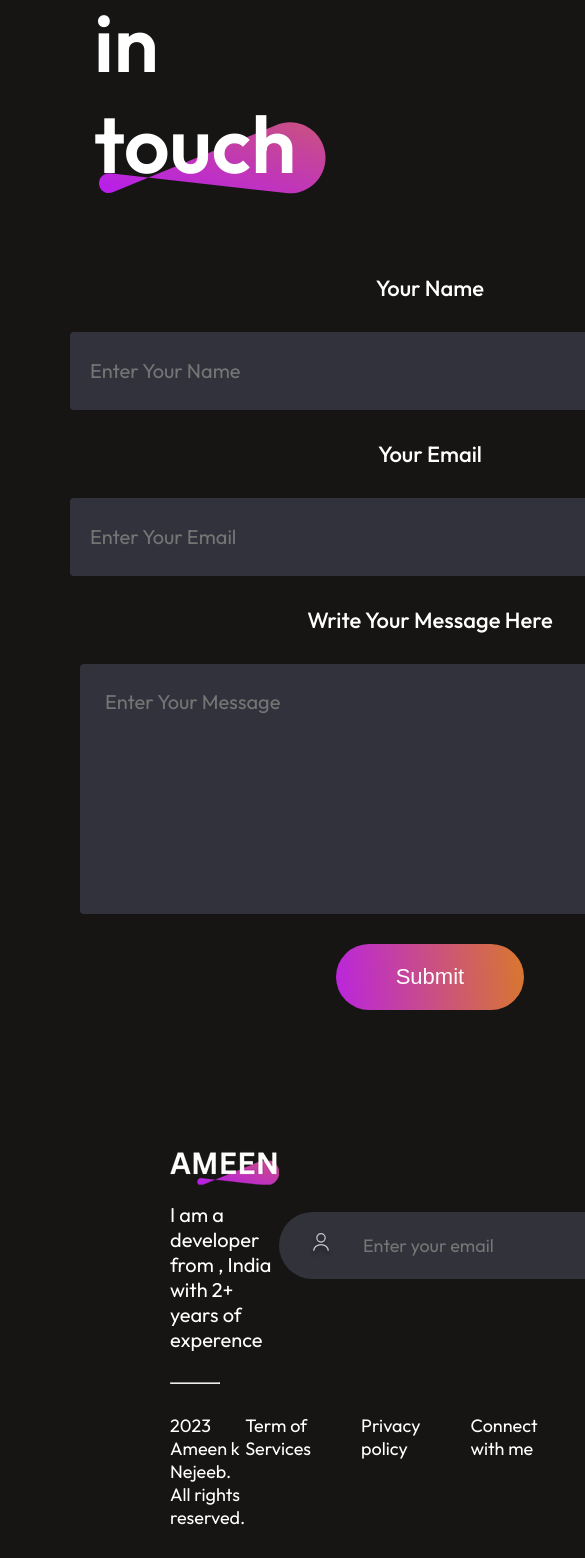
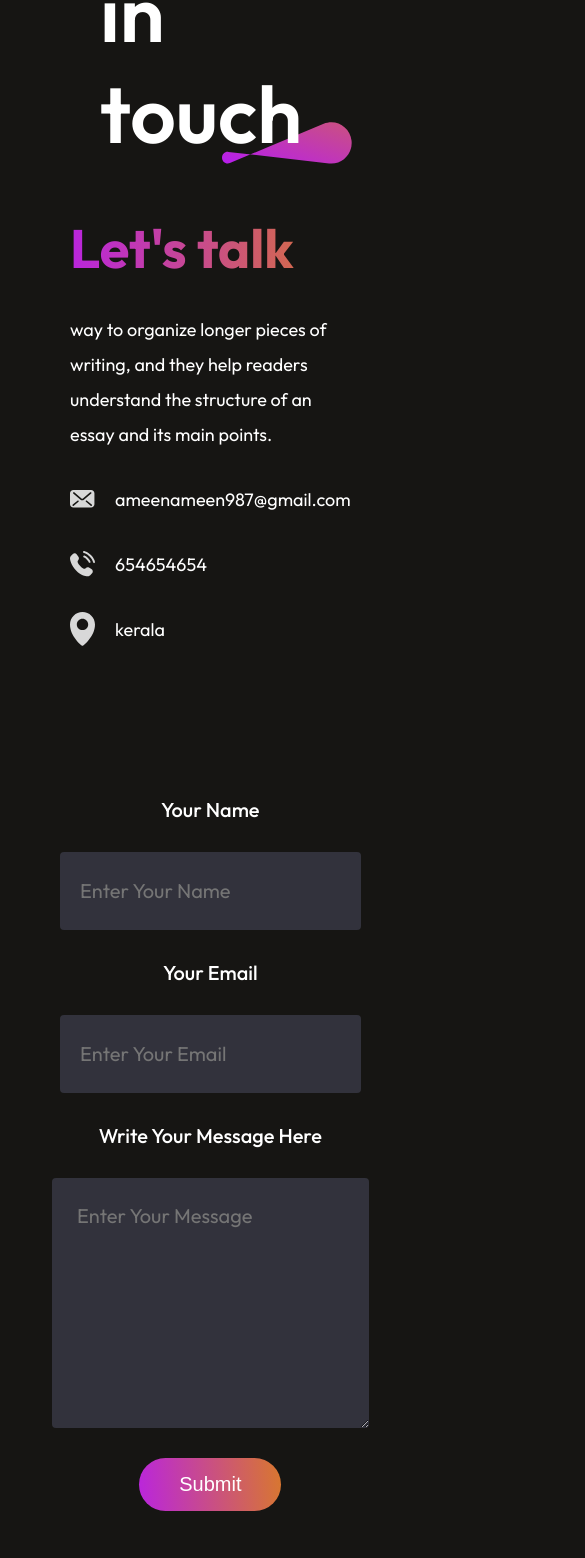
Before and after one commit to Ameen-K-Nejeeb/portfolio, a React (Vite) app in the folder protfolio/: page / in a window 390 px wide. Shown: the part 5440-6998 px from the top of the page, 585 px wide, since content can reach past the window. Before the commit the page ends 6969 px from the top, so only its background shows below. Built offline with nearby package versions, Linux system fonts and the light colour scheme.

Commit message:
Responsive : footer

```diff
--- a/protfolio/src/components/Contact/Contact.css
+++ b/protfolio/src/components/Contact/Contact.css
@@ -100,3 +100,49 @@
     transform: scale(1.1);
     transition: 0.3s;
 }
+@media(max-width:768px){
+    .contact{
+        gap: 50px;
+        margin: 50px 70px;
+        align-items: start;
+    }
+    .contact-title{
+        padding: 0;
+        font-size: 50px;
+        font-weight: 600;
+    }
+    .contact-title img{
+        width: 130px;
+        margin-right: -20px;
+    }
+    .contact-section{
+        flex-direction: column;
+    }
+    .contact-left h1{
+        font-size: 54px;
+    }
+    .contact-left p{
+        font-size: 18px;
+    }
+    .contact-detail{
+        gap: 20px;
+    }
+    .contact-detail img{
+        width: 25px;
+    }
+    .contact-right label{
+        font-size: 20px;
+    }
+    .contact-right input{
+        width: 100%;
+        font-size: 20px;
+    }
+    .contact-right textarea{
+        width: 95%;
+        font-size: 20px;
+    }
+    .contect-submit{
+        font-size: 20px;
+        padding: 15px 40px;
+    }
+}
--- a/protfolio/src/components/Footer/Footer.css
+++ b/protfolio/src/components/Footer/Footer.css
@@ -58,3 +58,17 @@
     transform: scale(1.1);
     transition: 0.3s;
 }
+@media(max-width:768px){
+    .footer{
+        margin: 50px 70px;
+    }
+    .footer-top{
+        flex-direction: column;
+        gap: 50px;
+    }
+    .footer-bottom{
+        display: flex;
+        flex-direction: column-reverse;
+        margin-bottom: 5px;
+    }
+}
```
